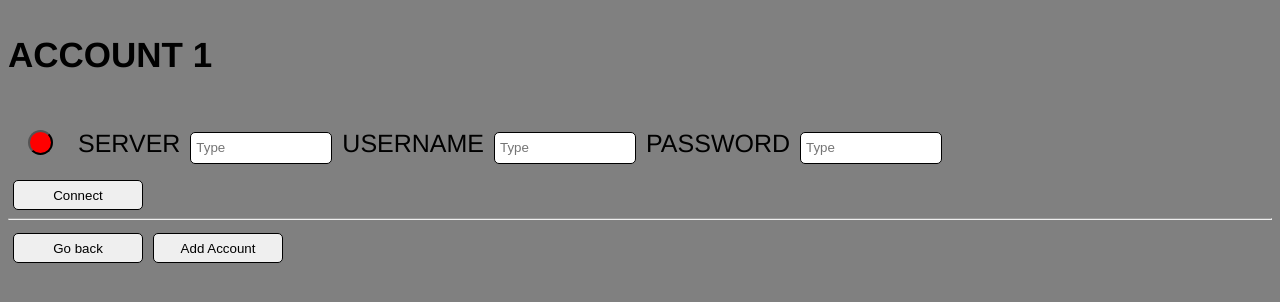
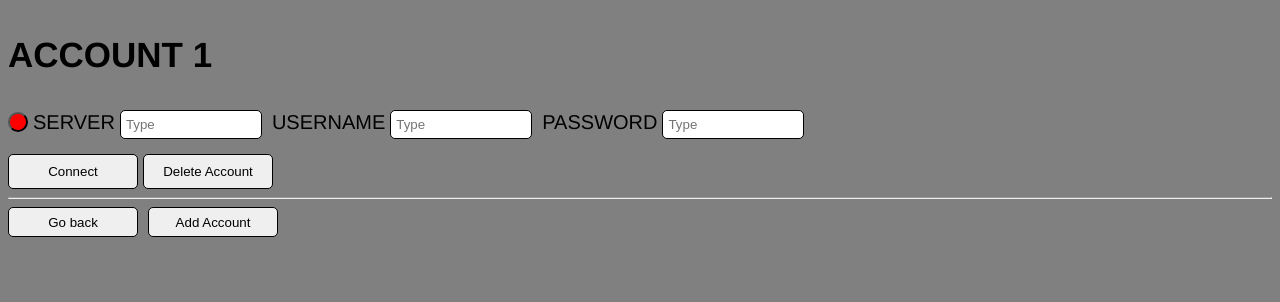
Before and after one commit to hazemkataie/Alamiya, an Angular app: page /accounts in a window 1280 px wide. Shown: the top 302 px of the page. Built offline with nearby package versions, Linux system fonts and the light colour scheme.

Commit message:
Update & Edit

```diff
--- a/src/app/accounts/accounts.component.css
+++ b/src/app/accounts/accounts.component.css
@@ -1,17 +1,16 @@
-#check{
-    display: block;
-    height: 30px;
+.check{
+    height: 35px;
     width: 130px;
-    margin: 5px;
     border-radius: 5px;
     border: solid black 1px;
     padding: 5px;
+    margin-top: 15px;
+    margin-right: 5px;
 }
 
 #light{
-    height: 25px;
-    width: 25px;
-    margin: 20px;
+    height: 20px;
+    width: 20px;
     border-radius: 50%;
 }
 
@@ -24,18 +23,18 @@
 }
 
 input{
-    height: 20px;
+    height: 17px;
     width: 130px;
-    margin: 5px;
+    margin-right: 5px;
+    padding: 5px;
     border-radius: 5px;
-    border: solid black 1px;
-    padding: 5px;
+    border: solid 1px black;
 }
 
 label{
-    font-size: 25px;
+    font-size: 20px;
     font-family:'Franklin Gothic Medium', 'Arial Narrow', Arial, sans-serif;
-    margin: 5px;
+    margin:0 5px 0 5px;
 }
 
 h3{
@@ -46,7 +45,7 @@ h3{
 #back{
     height: 30px;
     width: 130px;
-    margin: 5px;
+    margin-right: 5px;
     border-radius: 5px;
     border: solid black 1px;
     padding: 5px;
@@ -55,7 +54,7 @@ h3{
 #add{
     height: 30px;
     width: 130px;
-    margin: 5px;
+    margin-left: 5px;
     border-radius: 5px;
     border: solid black 1px;
     padding: 5px;
--- a/src/app/accounts/accounts.component.html
+++ b/src/app/accounts/accounts.component.html
@@ -8,7 +8,9 @@
     <input id="username{{ account.id }}" [(ngModel)]="account.username" placeholder="Type" />
     <label for="password{{ account.id }}">PASSWORD</label>
     <input id="password{{ account.id }}" [(ngModel)]="account.password" placeholder="Type" />
-    <button id="check" (click)="toggleStatus(account)">{{ account.status ? 'Disconnect' : 'Connect' }}</button>
+    <br>
+    <button class="check" (click)="toggleStatus(account)">{{ account.status ? 'Disconnect' : 'Connect' }}</button>
+    <button class="check" (click)="deleteAccount(account)" >Delete Account</button>
     <hr>
   </div>
 </div>
--- a/src/app/accounts/accounts.component.ts
+++ b/src/app/accounts/accounts.component.ts
@@ -23,7 +23,7 @@ export class AccountsComponent {
   }
 
   toggleStatus(account: Account) {
-    if (account.username.trim() === String(account.password)) {
+    if (account.username.trim() !== '' && account.password !== null) {
       account.status = !account.status;
       this.accountsService.saveChanges();
     }
@@ -36,6 +36,13 @@ export class AccountsComponent {
     this.accountsService.saveChanges();
   }
 
+  deleteAccount(account: Account): void {
+    const index = this.accounts.findIndex(acc => acc === account);
+    if (index !== -1) {
+      this.accounts.splice(index, 1);
+    }
+  }
+
   goBack(): void {
     this.location.back();
   }
--- a/src/app/alamiya.service.service.ts
+++ b/src/app/alamiya.service.service.ts
@@ -32,4 +32,12 @@ export class AccountsService {
   getActiveAccountsCount(): number {
     return this.accounts.filter(account => account.status).length;
   }
+
+  getActiveAccountsId(): number[] {
+    return this.accounts.filter(account => account.status).map(account => account.id);
+  }
+
+  getActiveAccounts(): [] {
+    return this.accounts.find(account => account.status);
+  }
 }
--- a/src/app/home/home.component.css
+++ b/src/app/home/home.component.css
@@ -31,6 +31,7 @@ h1{
    width: 200px;
    font-size: 20px;
    margin-top: 10px;
+   margin-bottom: 10px;
 }
 
 button{
@@ -54,8 +55,8 @@ p{
 
 #accounts{
     position: absolute;
-    top: 0;
-    right: 0;
+    top: 3px;
+    right: 3px;
     height: 57px;
     width: 57px;
     font-size: 10px;
@@ -65,8 +66,24 @@ p{
 
 #live{
     position: absolute;
-    top: 50px;
-    right: 15px;
+    top: 55px;
+    right: -2px;
+    font-size: 15px;
+    max-width: 95px;
+    max-height: 400px;
+    text-align: center;
+}
+
+#selectAccount{
+    text-align: center;
+    height: 45px;
+    width: 200px;
+    font-size: 20px;
+    margin: 10px 3px;
+}
+
+label{
+    margin-right: 5px;
     font-size: 20px;
 }
 
--- a/src/app/home/home.component.html
+++ b/src/app/home/home.component.html
@@ -1,7 +1,13 @@
 <div id="unit">
     <h1>ALAMIYA</h1> <hr>
     <button type="button" id="accounts" routerLink="/accounts">Accounts</button>
-    <p id="live" [(ngModel)]="liveAccounts">{{liveAccounts}} Live</p>
+    <p *ngIf="liveAccountsCount !== 0" id="live">{{liveAccountsCount}} Accounts Connected</p>
+    <select #accounts (change)="onSelectAccount(accounts.value)" *ngIf="liveAccountsCount != 0" name="" id="selectAccount">
+        <option default>Select Account</option>
+        <option *ngFor="let liveaccount of liveAccountsId" [value]="liveaccount" [id]="'selectedAccount' + liveaccount" value="liveaccount">
+            Account {{ liveaccount }}
+        </option>
+    </select>
     <input type="text" id="gram" [(ngModel)]="gram" placeholder="Value">
     <header>
         <button id="gold" (click)="gold()">Gold</button>
@@ -23,5 +29,8 @@
         <h2>Transactions</h2>
     </header>
     <hr>
-    <p style="padding: 10px;" [style.background]="messageColor">{{gram}} {{message}}</p>
+    <p style="padding: 10px;" [style.background]="messageColor" [(ngModul)]="selectedAccountUsername">
+        {{ selectedAccountUsername }} made {{ gram }} {{ message }}
+    </p>
+
 </div>
--- a/src/app/home/home.component.ts
+++ b/src/app/home/home.component.ts
@@ -1,5 +1,6 @@
 import { Component } from '@angular/core';
 import { AccountsService } from '../alamiya.service.service';
+import { Account } from '../account';
 
 @Component({
   selector: 'app-home',
@@ -23,14 +24,33 @@ export class HomeComponent {
   goldButton: string = '';
   dolarButton: string = '';
   euroButton: string = '';
-  liveAccounts: number = 0;
+  liveAccounts: [];
+  liveAccountsCount: number= null;
+  liveAccountsId: number[];
+  accounts = [];
 
+  selectedAccount: number;
+  selectedAccountUsername: string;
 
   ngOnInit(): void {
     const accounts = this.accountsService.getAccounts();
-    this.liveAccounts = this.accountsService.getActiveAccountsCount();
+    this.liveAccountsCount = this.accountsService.getActiveAccountsCount();
+    this.liveAccountsId = this.accountsService.getActiveAccountsId();
+    this.liveAccounts = this.accountsService.getActiveAccounts();
     this.accountsService.saveChanges();
   }
+
+  onSelectAccount(value:number): void {
+      this.selectedAccount = value;
+      // this.getSelectedAccountUsername();
+  }
+
+  getSelectedAccountUsername(): void {
+    this.accounts = this.liveAccounts;
+    this.selectedAccountUsername = this.accounts.find(account => account.id === this.selectedAccount).map(account => account.username);
+  }
+
+
 
   gold(){
     this.goldButton = 'true';
@@ -50,31 +70,48 @@ export class HomeComponent {
     this.euroButton = 'true';
   }
 
+
   satinAl() {
 
-    if (this.goldButton === 'true') {
-      this.message = 'Altin satin alma islemi';
+    if (this.goldButton === 'true' && this.gram != null) {
+      this.message = 'Gold purchases.';
+      this.messageColor = 'Green';
+      this.getSelectedAccountUsername();
     }
-    else if (this.dolarButton === 'true') {
-      this.message = 'Dolar satin alma islemi';
+    else if (this.dolarButton === 'true' && this.gram != null) {
+      this.message = 'Dolar purchases.';
+      this.messageColor = 'Green';
+      this.getSelectedAccountUsername();
+    }
+    else if (this.euroButton === 'true' && this.gram != null) {
+      this.message = 'Euro purchases.';
+      this.messageColor = 'Green';
+      this.getSelectedAccountUsername();
     }
     else {
-      this.message = 'Euro satin alma islemi';
+      alert("Please enter the value!");
     }
-    this.messageColor = 'Green';
+
   }
 
   sat() {
-    if (this.goldButton === 'true') {
-      this.message = 'Altin satma alma islemi';
+    if (this.goldButton === 'true' && this.gram != null) {
+      this.message = 'Gold sales transaction.';
+      this.messageColor = 'Red';
+      this.getSelectedAccountUsername();
     }
-    else if (this.dolarButton === 'true') {
-      this.message = 'Dolar satma alma islemi';
+    else if (this.dolarButton === 'true' && this.gram != null) {
+      this.message = 'Dolar sales transaction.';
+      this.messageColor = 'Red';
+      this.getSelectedAccountUsername();
+    }
+    else if (this.euroButton === 'true' && this.gram != null){
+      this.message = 'Euro sales transaction.';
+      this.messageColor = 'Red';
+      this.getSelectedAccountUsername();
     }
     else {
-      this.message = 'Euro satma alma islemi';
+      alert("Please enter the value!");
     }
-    this.messageColor = 'Red';
   }
-
 }
```
